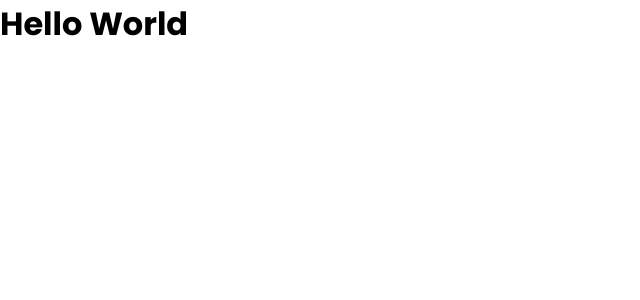
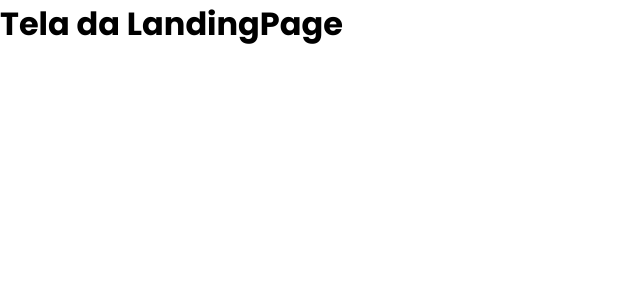
Before and after one commit to DavidAugustoo/codify-frontend, a React (Vite) app: page / in a window 1280 px wide. Shown: the top 300 px of the page, without its empty margins (0-640 px from the left). Built offline with nearby package versions, Linux system fonts and the light colour scheme.

Commit message:
feat: landing page route

```diff
--- a/package.json
+++ b/package.json
@@ -13,6 +13,7 @@
     "eslint": "^8.21.0",
     "react": "^18.2.0",
     "react-dom": "^18.2.0",
+    "react-router-dom": "^6.3.0",
     "styled-components": "^5.3.5"
   },
   "devDependencies": {
--- a/src/App.jsx
+++ b/src/App.jsx
@@ -1,3 +1,6 @@
+import { BrowserRouter } from 'react-router-dom'
+import { Router } from './Router'
+
 import { GlobalStyle } from './styles/global'
 import { defaultTheme } from './styles/themes/default'
 import { ThemeProvider } from 'styled-components'
@@ -5,7 +8,9 @@ import { ThemeProvider } from 'styled-components'
 function App() {
   return (
     <ThemeProvider theme={defaultTheme}>
-      <h1>Hello World</h1>
+      <BrowserRouter>
+        <Router />
+      </BrowserRouter>
       <GlobalStyle />
     </ThemeProvider>
   )
--- /dev/null
+++ b/src/Router.jsx
@@ -0,0 +1,11 @@
+import { Route, Routes } from 'react-router-dom'
+
+import { LandingPage } from './pages/LandingPage'
+
+export function Router() {
+  return (
+    <Routes>
+      <Route path="/" element={<LandingPage />} />
+    </Routes>
+  )
+}
--- /dev/null
+++ b/src/pages/LandingPage/index.jsx
@@ -0,0 +1,3 @@
+export function LandingPage() {
+  return <h1>Tela da LandingPage</h1>
+}
--- a/src/styles/global.js
+++ b/src/styles/global.js
@@ -22,4 +22,11 @@ export const GlobalStyle = createGlobalStyle`
     font-weight: 400;
     font-size: 1rem;
   }
+
+  ul {
+    list-style: none;
+  }
+
+
+
 `
```
Also changed, not shown: src/pages/LandingPage/styles.js (added), 1 other file (tests, documents, lock files or other folders).
